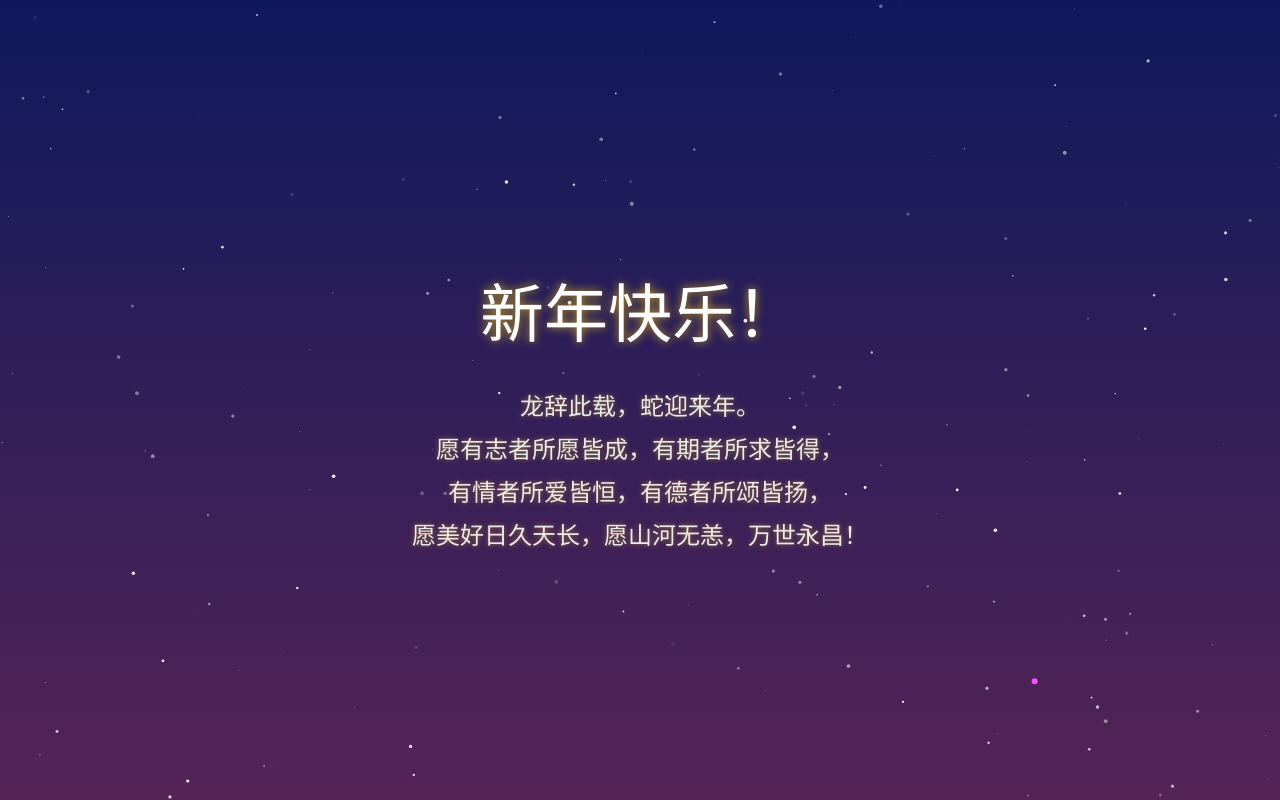
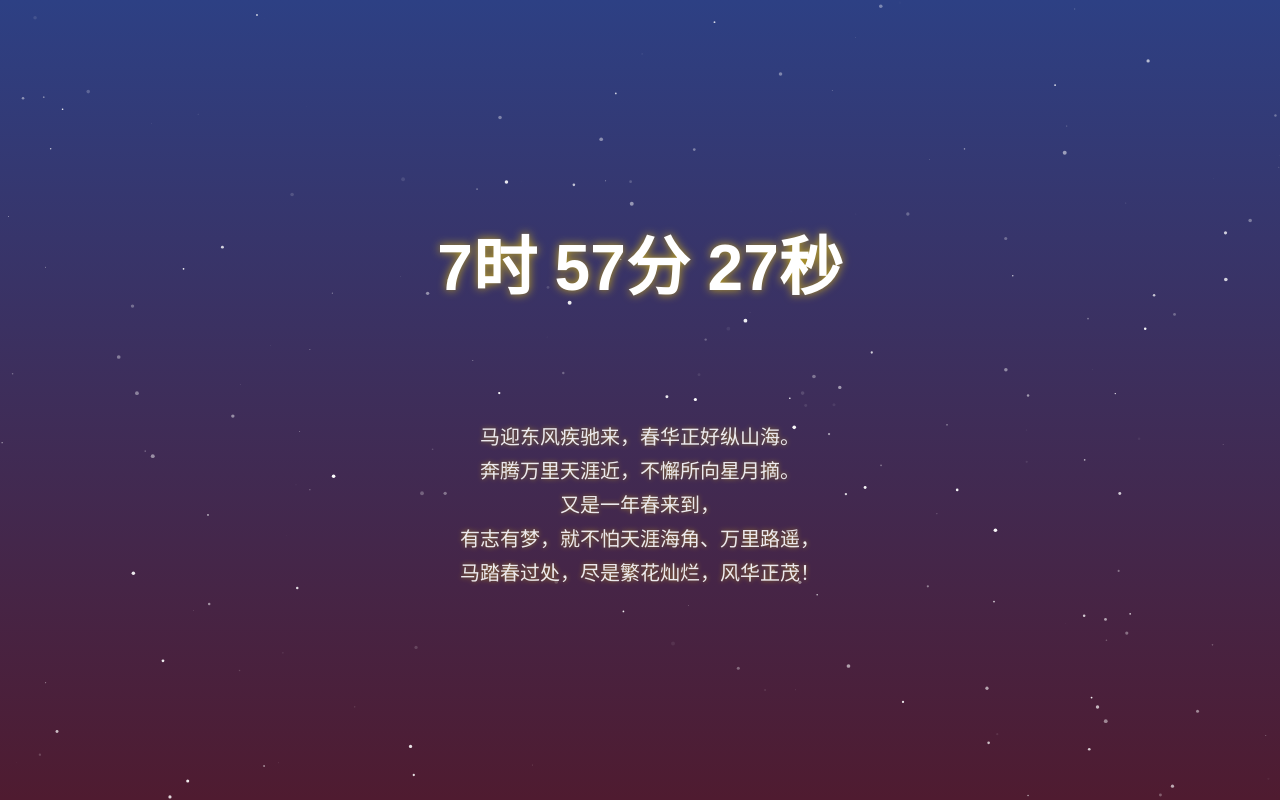
Before and after one commit to starry-source/starry-source.github.io, a plain HTML site: page firework/index.html in a window 1280 px wide. Drawn offline with Linux system fonts and the light colour scheme; animation ran at ten frames a second.

Commit message:
新年快乐！

```diff
--- a/firework/index.html
+++ b/firework/index.html
@@ -2,7 +2,8 @@
 <html lang="zh">
 <head>
     <meta charset="UTF-8">
-    <title>2025新年倒计时</title>
+    <meta name="viewport" content="width=device-width, initial-scale=1.0">
+    <title>2026新年倒计时</title>
     <link rel="stylesheet" href="style.css">
 </head>
 <body>
@@ -11,7 +12,10 @@
     <div id="border-decoration">
         <div id="countdown">
             <div id="timer"></div>
-            <div id="blessing">龙辞此载，蛇迎来年。<br>愿有志者所愿皆成，有期者所求皆得，<br>有情者所爱皆恒，有德者所颂皆扬，<br>愿美好日久天长，愿山河无恙，万世永昌！</div>
+            <div id="blessing">马迎东风疾驰来，春华正好纵山海。<br>奔腾万里天涯近，不懈所向星月摘。<br>
+                又是一年春来到，<br>
+                有志有梦，就不怕天涯海角、万里路遥，<br>
+                马踏春过处，尽是繁花灿烂，风华正茂！</div>
         </div>
         <!-- <div class="corner top-left"></div>
         <div class="corner top-right"></div>
--- a/firework/script.js
+++ b/firework/script.js
@@ -48,8 +48,8 @@ const stars = Array(200).fill().map(() => new Star());
 // 绘制背景
 function drawBackground() {
     const gradient = bgCtx.createLinearGradient(0, 0, 0, bgCanvas.height);
-    gradient.addColorStop(0, '#0e195c');
-    gradient.addColorStop(1, '#552456');
+    gradient.addColorStop(0, '#2d4084ff');
+    gradient.addColorStop(1, '#4f1b30ff');
     bgCtx.fillStyle = gradient;
     bgCtx.fillRect(0, 0, bgCanvas.width, bgCanvas.height);
 
@@ -115,7 +115,7 @@ class Firework {
             p.x += p.vx;
             p.y += p.vy;
             p.vy += 0.08; // 降低重力影响
-            p.alpha -= 0.005; // 降低消散速度
+            p.alpha -= 0.01; // 降低消散速度
             return p.alpha > 0;
         });
         return this.particles.length > 0;
@@ -155,20 +155,23 @@ function animate() {
     // 绘制背景和星星
     drawBackground();
 
+
+    if(!isNewYear){
     // 更新倒计时
         const now = new Date();
-    const newYear = new Date('2025-01-29T00:00:00');
+        const newYear = new Date('2026-02-15T00:21:00');
         const diff = newYear - now;
 
         if (diff > 0) {
             document.getElementById('timer').textContent = formatCountdown(diff);
         } else {
-        document.getElementById('timer').textContent = "新年快乐！";
+            document.getElementById('timer').innerHTML = '<img src="happynewyear.svg" draggable="false"/>';
             isNewYear = true;
+        }
     }
 
     // 烟花效果
-    if (isNewYear && Math.random() < 0.04) { // 提高烟花出现频率
+    if (isNewYear && Math.random() < 0.03) { // 提高烟花出现频率
         fireworks.push(new Firework());
     }
 
--- a/firework/style.css
+++ b/firework/style.css
@@ -30,19 +30,28 @@ canvas {
 }
 
 #timer {
-    font-family: "SimSun", serif;
+    font-weight: bold;
+    line-height: 1;
+    height: 20vh;
     font-size: 4em;
     text-shadow: 0 0 10px rgba(255, 215, 0, 0.7);
     margin-bottom: 30px;
+    line-height: 1.2;
+}
+
+#timer>img{
+    max-width: 100%;
 }
 
 #blessing {
     /* font-family: "KaiTi", "STKaiti", serif; */
-    font-size: 1.5em;
-    line-height: 1.8;
+    /* font-size: 1.5em; */
+    font-size: 20px;
+    line-height: 1.7;
     text-shadow: 0 0 5px rgba(255, 215, 0, 0.5);
     opacity: 0.9;
     margin-bottom: -20px;
+    word-break: keep-all;
 }
 
 #border-decoration {
```
Also changed, not shown: firework/happynewyear.svg (added). Lines whose indentation alone changed are shown as unchanged.
